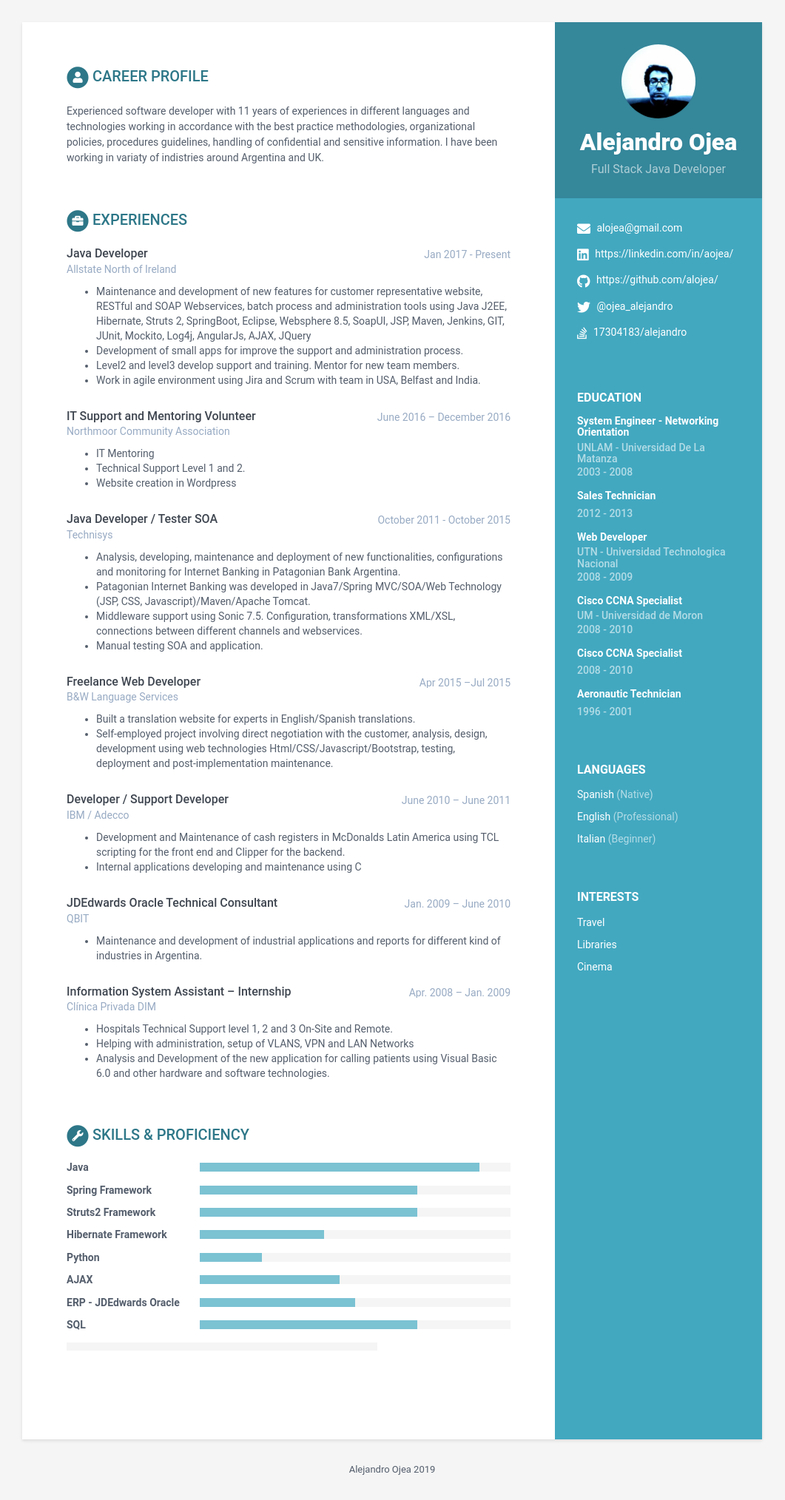
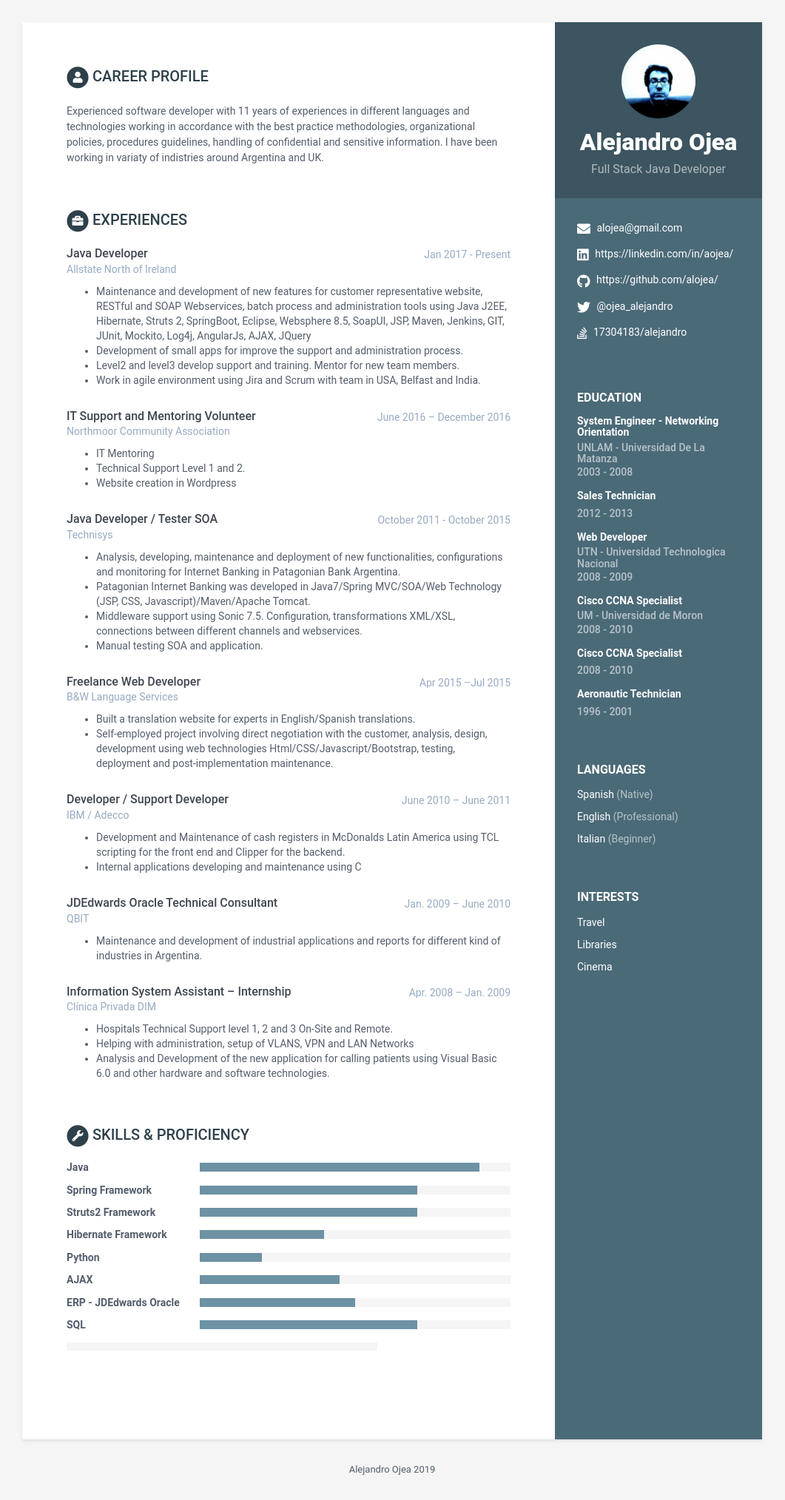
Before and after one commit to alojea/alojea.github.io, a Jekyll site: the page built from index.html, in a window 1280 px wide. Shown: the whole page at 74% size, without its empty margins (110-1171 px from the left). Built offline with Jekyll 4.4.1, drawn with Linux system fonts in a browser that asks for light colours.

Commit message:
various changes

```diff
--- a/_config.yml
+++ b/_config.yml
@@ -4,13 +4,13 @@
 title: My Resume
 url: 'https://alojea.github.io'
 baseurl: 'https://alojea.github.io' #change it according to your repository name
-description: A beautiful Jekyll theme for creating resume
+description: Alejandro Ojea CV
 # Style will be applied only after restarting the build or serve. Just choose one of the options.
-theme_skin: blue # blue turquoise green berry orange ceramic
+theme_skin: ceramic # blue turquoise green berry orange ceramic
 chrome_mobile_color: #use hex colors (ex:#1976d2) or leave empty if you don't want a color for chrome mobile searchbar
 
 # Tracker
-analytics: UA-83979019-1
+analytics:
 
 
 
--- a/_data/data.yml
+++ b/_data/data.yml
@@ -175,5 +175,4 @@ skills:
         level: 70%
 
       -
-footer: >
-    Alejandro Ojea 2019
+footer: Alejandro Ojea 2019
--- a/_includes/sidebar.html
+++ b/_includes/sidebar.html
@@ -26,8 +26,4 @@
   {% include language.html %}
   {% include interests.html %}
 
-  {% if sidebar.about %}
-    {% include about.html %}
-  {% endif %}
-
 </div><!--//sidebar-wrapper-->
```
Also changed, not shown: 1 other file.
